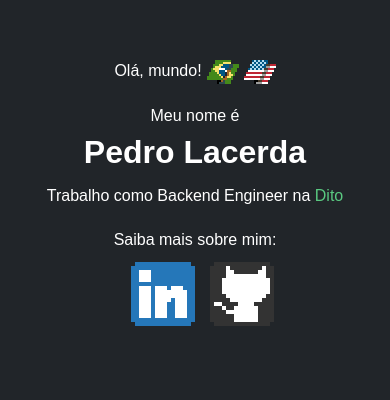
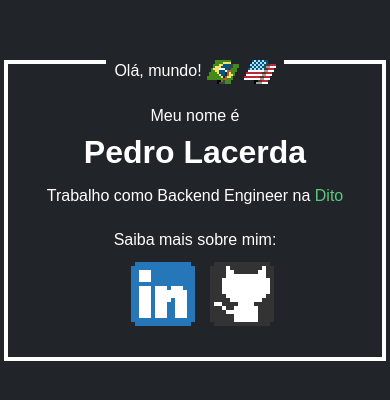
Before and after one commit to pedro-l9/personalSite, a React (Create React App) app: page / in a window 390 px wide. Shown: the part 202-602 px from the top of the page. Built offline with nearby package versions, Linux system fonts and the light colour scheme; a web font is replaced by a local one.

Commit message:
Componentiza pagina principal e jogo

```diff
--- a/src/App.css
+++ b/src/App.css
@@ -1,4 +1,4 @@
-.App {
+.personal-page {
   position: absolute;
   top: 0;
   left: 0;
@@ -24,7 +24,6 @@
   width: 180px;
   height: 90px;
   font-size: 1.4rem;
-  z-index: 50;
 }
 
 .technologies {
@@ -66,7 +65,7 @@
 }
 
 @media screen and (min-width: 801px) {
-  .App {
+  .personal-page {
     overflow: hidden;
     flex-direction: row;
   }
@@ -83,13 +82,13 @@
 }
 
 @media screen and (max-width: 800px) {
-  .App {
+  .personal-page {
     overflow: auto;
     flex-direction: column;
     justify-content: center;
   }
 
-  .App > section {
+  .personal-page > section {
     margin-top: 10px;
   }
 
--- a/src/App.tsx
+++ b/src/App.tsx
@@ -1,11 +1,8 @@
 import React, { useState, useEffect } from "react";
-import firebase from "firebase/app";
-import "firebase/analytics";
-
-import PresentationCard from "./components/PresentationCard/PresentationCard";
 
 import "./App.css";
-import { useTranslation } from "react-i18next";
+import PersonalPage from "./pages/PersonalPage";
+import Game from "./pages/Game";
 
 const mobileWidthThreshold = 800;
 
@@ -13,92 +10,43 @@ function handleResize(setIsMobile: Function) {
   setIsMobile(window.innerWidth <= mobileWidthThreshold);
 }
 
-const handleDismiss = (setDismissed: Function) => () => {
-  firebase.analytics().logEvent("dismissed");
-
-  setDismissed(true);
-};
-
 function App() {
   const [isMobile, setIsMobile] = useState(
     window.innerWidth <= mobileWidthThreshold
   );
-  const [isDismissed, setDismissed] = useState(false);
-  const { t } = useTranslation();
+  const [dismissedState, setDismissed] = useState(0);
+
   useEffect(() => {
     window.addEventListener("resize", () => handleResize(setIsMobile));
 
     return () =>
       window.removeEventListener("resize", () => handleResize(setIsMobile));
   });
-
+  switch (isMobile ? 0 : dismissedState) {
+    case 0:
+      return (
+        <PersonalPage
+          isMobile={isMobile}
+          dismissedState={dismissedState}
+          setDismissed={setDismissed}
+        />
+      );
+    case 1:
       return (
         <>
-      <div className="App">
-        <section
-          className={`technologies ${
-            isDismissed ? "animated fadeOutLeft" : ""
-          }`}
-        >
-          <section className="good-at nes-container is-dark with-title is-centered">
-            <p className="title">I'm really good with</p>
-            <div className="tech-list">
-              <i className="nes-icon youtube" />
-              <i className="nes-icon youtube" />
-              <i className="nes-icon youtube" />
-              <i className="nes-icon youtube" />
-              <i className="nes-icon youtube" />
-              <i className="nes-icon youtube" />
-              <i className="nes-icon youtube" />
-              <i className="nes-icon youtube" />
-            </div>
-          </section>
-          <section className="played-with nes-container is-dark with-title is-centered">
-            <p className="title">I've played around with</p>
-            <div className="tech-list">
-              <i className="nes-icon youtube" />
-              <i className="nes-icon youtube" />
-              <i className="nes-icon youtube" />
-              <i className="nes-icon youtube" />
-              <i className="nes-icon youtube" />
-              <i className="nes-icon youtube" />
-              <i className="nes-icon youtube" />
-            </div>
-          </section>
-          <section className="will-learn nes-container is-dark with-title is-centered">
-            <p className="title">I plan on learning</p>
-            <div className="tech-list">
-              <i className="nes-icon youtube" />
-              <i className="nes-icon youtube" />
-              <i className="nes-icon youtube" />
-              <i className="nes-icon youtube" />
-              <i className="nes-icon youtube" />
-              <i className="nes-icon youtube" />
-              <i className="nes-icon youtube" />
-            </div>
-          </section>
-        </section>
-        <PresentationCard
+          <PersonalPage
             isMobile={isMobile}
-          isDismissed={isDismissed}
-          dismiss={handleDismiss(setDismissed)}
+            dismissedState={dismissedState}
+            setDismissed={setDismissed}
           />
-        <section
-          className={`acomplishments ${
-            isDismissed ? "animated fadeOutRight" : ""
-          }`}
-        >
-          <section className="acomplishments-container nes-container is-dark with-title is-centered">
-            <p className="title">Acomplishments</p>
-          </section>
-        </section>
-      </div>
-      <div className="play-button-container">
-        <button type="button" className="nes-btn is-success play-button">
-          {t("play")}
-        </button>
-      </div>
+          <Game />
         </>
       );
+    case 2:
+      return <Game />;
+    default:
+      return <></>;
   }
+}
+
 export default App;
--- a/src/components/PresentationCard/PresentationCard.css
+++ b/src/components/PresentationCard/PresentationCard.css
@@ -3,7 +3,6 @@
   padding-right: 15px;
   padding-left: 15px;
   animation-duration: 2s;
-  z-index: 100;
 }
 
 .card .title img {
@@ -103,6 +102,7 @@
   .card {
     flex-basis: 50%;
     align-self: center;
+    z-index: 50;
   }
 }
 
--- a/src/components/PresentationCard/PresentationCard.tsx
+++ b/src/components/PresentationCard/PresentationCard.tsx
@@ -10,7 +10,7 @@ import { useTranslation } from "react-i18next";
 
 interface PresentationCardProps {
   isMobile: boolean;
-  isDismissed: boolean;
+  dismissedState: number;
   dismiss: Function;
 }
 
@@ -36,10 +36,11 @@ function PresentationCard(props: PresentationCardProps) {
 
   return (
     <div
+      id="presentation-card"
       className={`
         card nes-container with-title is-dark is-centered
         ${props.isMobile ? "" : "is-rounded"}
-        ${props.isDismissed ? "animated hinge" : ""}
+        ${props.dismissedState ? "animated hinge" : ""}
       `}
     >
       <p className="title">
--- /dev/null
+++ b/src/pages/Game.tsx
@@ -0,0 +1,16 @@
+import React from "react";
+import { useTranslation } from "react-i18next";
+
+function Game() {
+  const { t } = useTranslation();
+
+  return (
+    <div className="play-button-container">
+      <button type="button" className="nes-btn is-success play-button">
+        {t("play")}
+      </button>
+    </div>
+  );
+}
+
+export default Game;
--- /dev/null
+++ b/src/pages/PersonalPage.tsx
@@ -0,0 +1,89 @@
+import React from "react";
+import firebase from "firebase/app";
+import "firebase/analytics";
+
+import PresentationCard from "../components/PresentationCard/PresentationCard";
+
+interface PersonalPageProps {
+  setDismissed: Function;
+  dismissedState: number;
+  isMobile: boolean;
+}
+
+const handleDismiss = (setDismissed: Function) => () => {
+  firebase.analytics().logEvent("dismissed");
+  const presentationCard = document.querySelector("#presentation-card");
+
+  if (presentationCard)
+    presentationCard.addEventListener("animationend", function() {
+      setDismissed(2);
+    });
+
+  setDismissed(1);
+};
+
+function PersonalPage(props: PersonalPageProps) {
+  return (
+    <div className="personal-page">
+      <section
+        className={`technologies ${
+          props.dismissedState > 0 ? "animated fadeOutLeft" : ""
+        }`}
+      >
+        <section className="good-at nes-container is-dark with-title is-centered">
+          <p className="title">I'm really good with</p>
+          <div className="tech-list">
+            <i className="nes-icon youtube nes-pointer" />
+            <i className="nes-icon youtube" />
+            <i className="nes-icon youtube" />
+            <i className="nes-icon youtube" />
+            <i className="nes-icon youtube" />
+            <i className="nes-icon youtube" />
+            <i className="nes-icon youtube" />
+            <i className="nes-icon youtube" />
+          </div>
+        </section>
+        <section className="played-with nes-container is-dark with-title is-centered">
+          <p className="title">I've played around with</p>
+          <div className="tech-list">
+            <i className="nes-icon youtube" />
+            <i className="nes-icon youtube" />
+            <i className="nes-icon youtube" />
+            <i className="nes-icon youtube" />
+            <i className="nes-icon youtube" />
+            <i className="nes-icon youtube" />
+            <i className="nes-icon youtube" />
+          </div>
+        </section>
+        <section className="will-learn nes-container is-dark with-title is-centered">
+          <p className="title">I plan on learning</p>
+          <div className="tech-list">
+            <i className="nes-icon youtube" />
+            <i className="nes-icon youtube" />
+            <i className="nes-icon youtube" />
+            <i className="nes-icon youtube" />
+            <i className="nes-icon youtube" />
+            <i className="nes-icon youtube" />
+            <i className="nes-icon youtube" />
+          </div>
+        </section>
+      </section>
+      <PresentationCard
+        isMobile={props.isMobile}
+        dismissedState={props.dismissedState}
+        dismiss={handleDismiss(props.setDismissed)}
+      />
+      <section
+        className={`acomplishments ${
+          props.dismissedState > 0 ? "animated fadeOutRight" : ""
+        }`}
+      >
+        <div className="acomplishments-container nes-container is-dark with-title is-centered">
+          <p className="title">Acomplishments</p>
+        </div>
+      </section>
+    </div>
+  );
+}
+
+export default PersonalPage;
```
Lines whose indentation alone changed are shown as unchanged.
